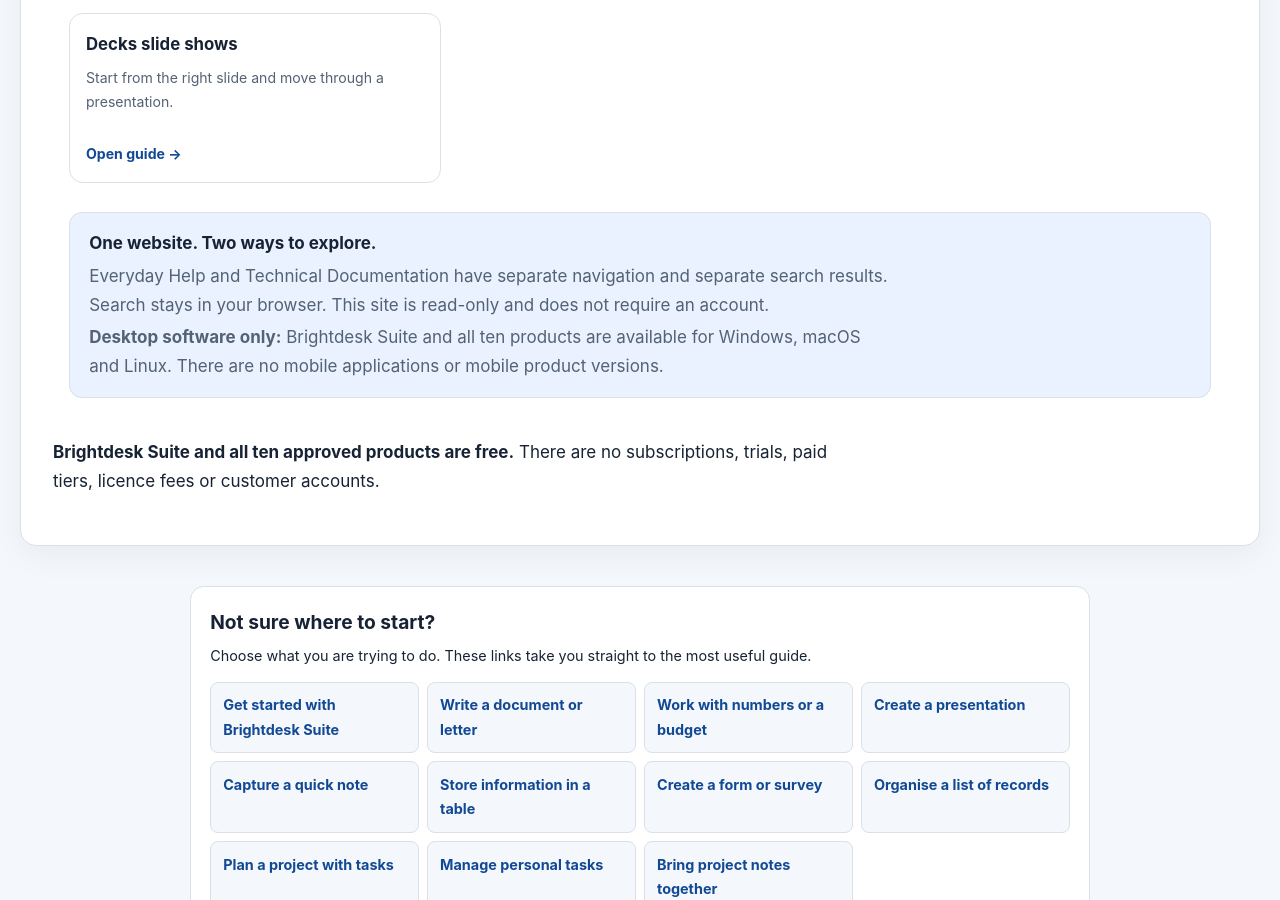
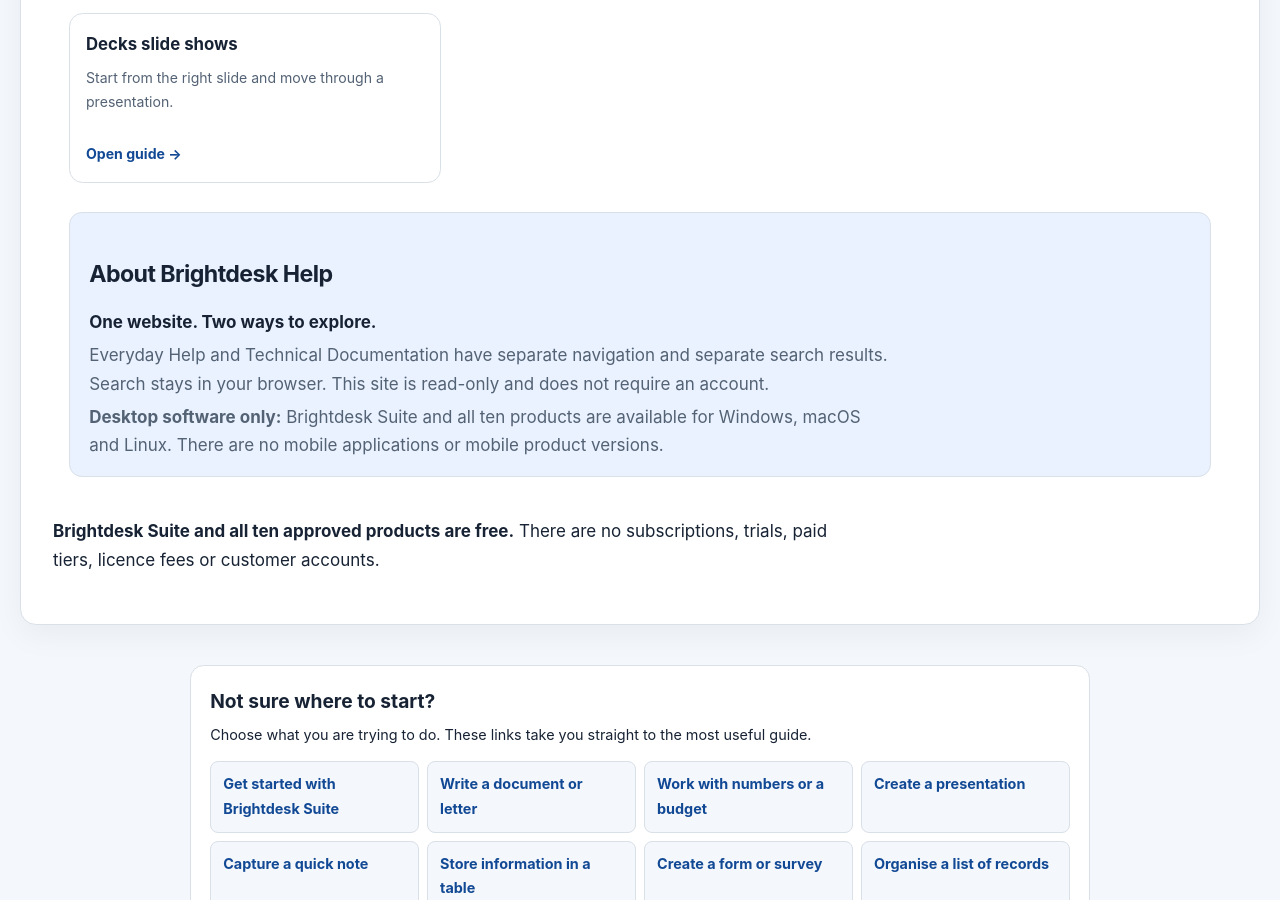
Before and after one commit to conz20/Brightdesk-Wiki, a Jekyll site: the page built from docs/index.md, in a window 1280 px wide and 900 px high, scrolled down 2156 px. Built offline with Jekyll 4.4.1, drawn with Linux system fonts in a browser that asks for light colours.

Commit message:
fix: give homepage landmarks clear heading structure

```diff
--- a/docs/index.md
+++ b/docs/index.md
@@ -5,7 +5,7 @@ description: Choose simple Everyday Help or detailed Technical Documentation, th
 permalink: /index.html
 ---
 
-<section class="portal-hero" aria-labelledby="portal-title">
+<header class="portal-hero" aria-labelledby="portal-title">
   <p class="portal-kicker">BRIGHTDESK SUPPORT</p>
   <h1 id="portal-title">What would you like help with?</h1>
   <p class="portal-intro">Choose the kind of information you want. Both areas are part of one Brightdesk Help website, and you can switch between them at any time.</p>
@@ -29,7 +29,7 @@ permalink: /index.html
       </span>
     </a>
   </div>
-</section>
+</header>
 
 <section class="product-directory" aria-labelledby="product-directory-title">
   <div class="section-heading">
@@ -69,7 +69,8 @@ permalink: /index.html
   </div>
 </section>
 
-<section class="portal-note" aria-label="About Brightdesk Help">
+<section class="portal-note" aria-labelledby="portal-note-title">
+  <h2 id="portal-note-title">About Brightdesk Help</h2>
   <strong>One website. Two ways to explore.</strong>
   <p>Everyday Help and Technical Documentation have separate navigation and separate search results. Search stays in your browser. This site is read-only and does not require an account.</p>
   <p><strong>Desktop software only:</strong> Brightdesk Suite and all ten products are available for Windows, macOS and Linux. There are no mobile applications or mobile product versions.</p>
```
